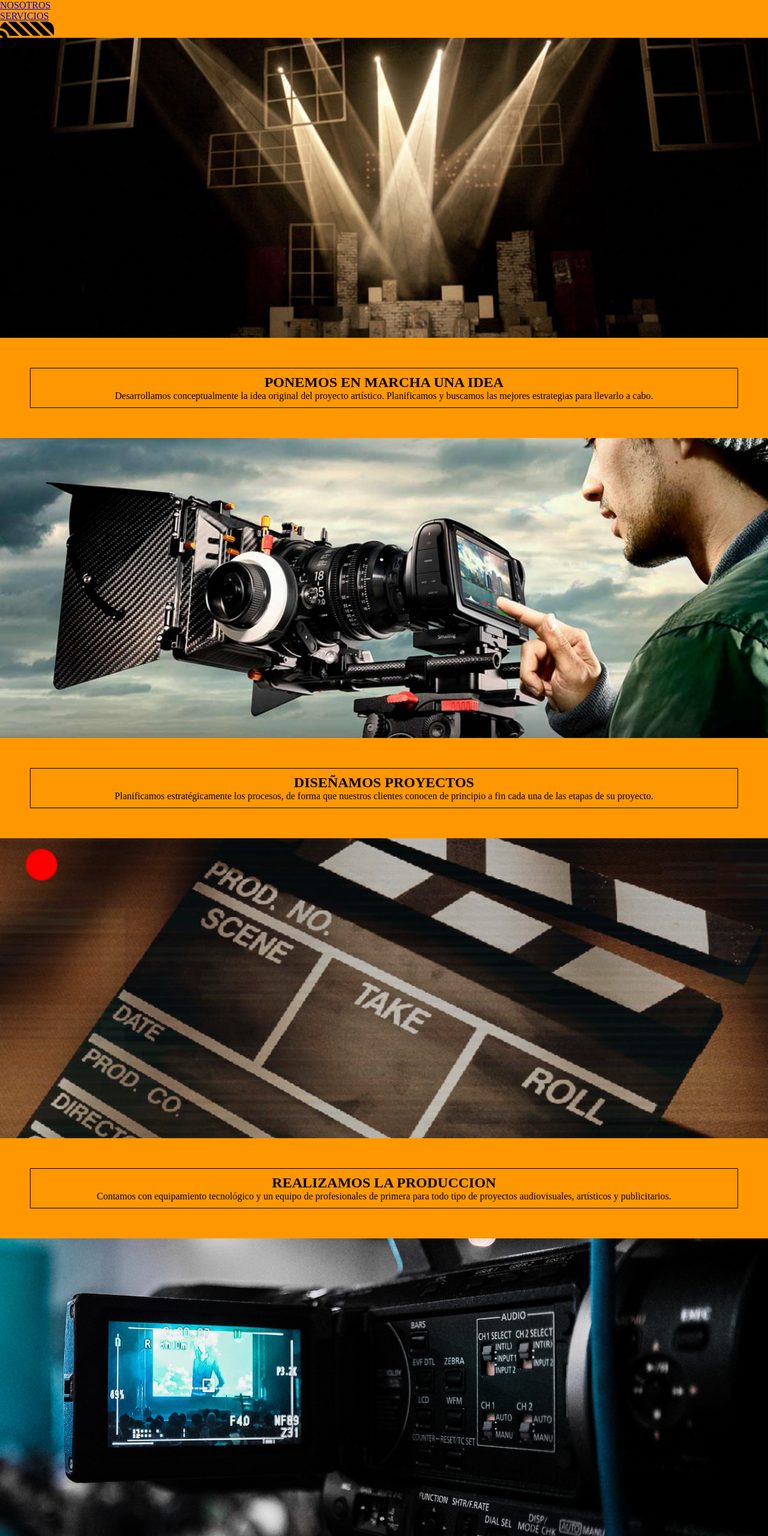
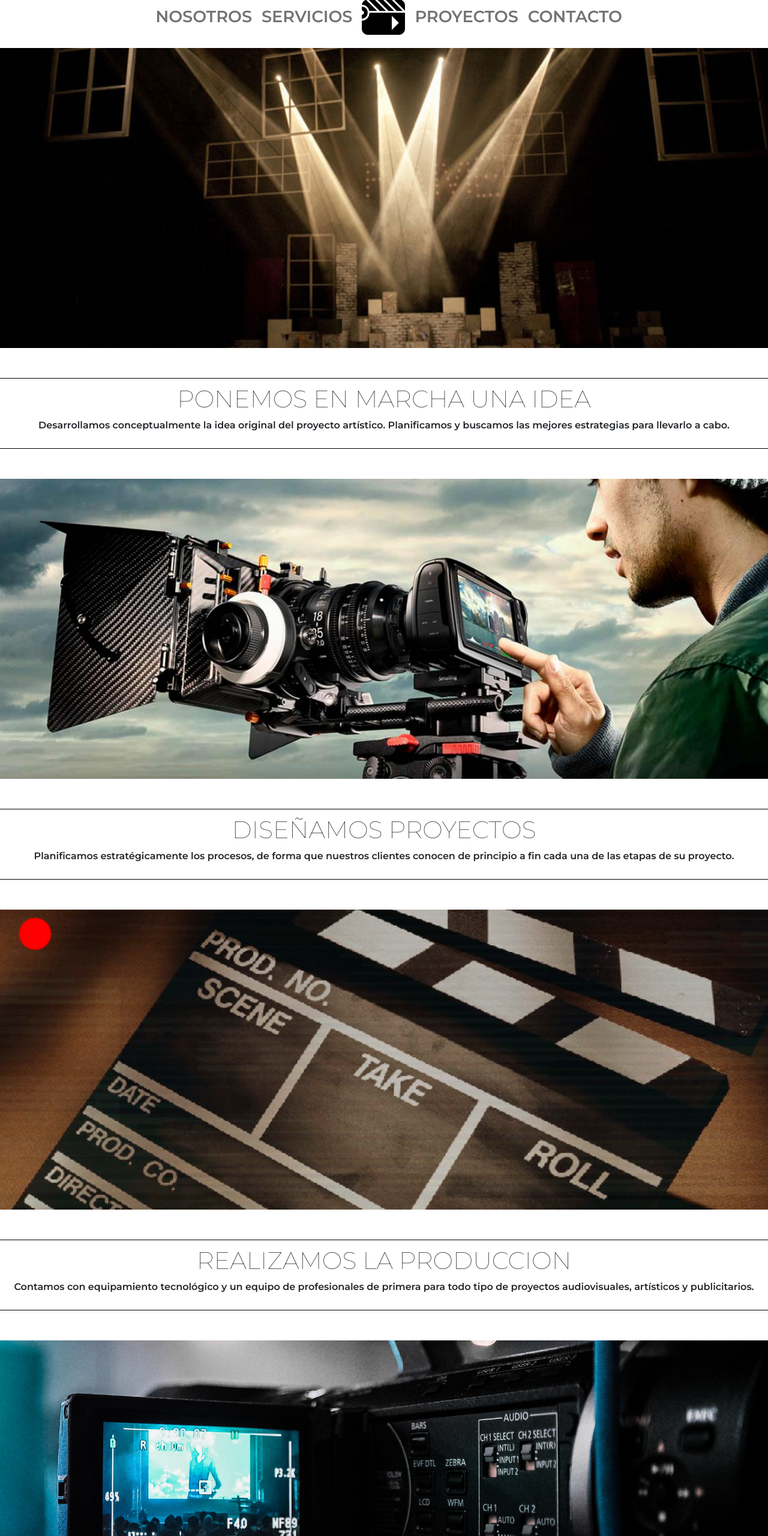
Before and after one commit to denisehellmuth/Lasde-audiovisual, a plain HTML site: page pages/servicios.html in a window 1280 px wide. Shown: the top 2560 px of the page at 60% size. Drawn offline with nearby package versions, Linux system fonts and the light colour scheme.

Commit message:
segunda entrega proyecto final

```diff
--- a/css/estilos.css
+++ b/css/estilos.css
@@ -178,7 +178,7 @@ header {
 }
 
 /* ----------------- SERVICIOS ----------------*/
-.grillaser {
+/* .grillaser {
     background-color:#ff9800;
     display: grid;
     grid-template-columns: 1fr;
@@ -196,38 +196,50 @@ header {
     "parallax5 "
     "footer" ;
 
-}
+} */
 .bgnav div {
-    background-color:#ff9800;
+    background-color: white;
 }
 .servicios1  {
     grid-area: servicios1;
-    border: solid  1px black;
-    margin: 50px;
+    border-bottom: solid  1px black;
+    border-top: solid  1px black;
+    margin-top: 50px;
+    margin-bottom: 50px;
     padding: 10px;
     text-align: center;
+    font-weight: bolder;
 }
 .servicios2 {
     grid-area: servicio2;
-    border: solid  1px black;
-    margin: 50px;
+    border-bottom: solid  1px black;
+    border-top: solid  1px black;
+    margin-top: 50px;
+    margin-bottom: 50px;
     padding: 10px;
     text-align: center;
+    font-weight: bolder;
 }
 .servicios3 {
     grid-area: servicio3;
-    border: solid  1px black;
-    margin: 50px;
+    border-bottom: solid  1px black;
+    border-top: solid  1px black;
+    margin-top: 50px;
+    margin-bottom: 50px;
     padding: 10px;
     text-align: center;
+    font-weight: bolder;
 
 }
 .servicios4 {
     grid-area: servicio4;
-    border: solid  1px black;
-    margin: 50px;
+    border-bottom: solid  1px black;
+    border-top: solid  1px black;
+    margin-top: 50px;
+    margin-bottom: 50px;
     padding: 10px;
     text-align: center;
+    font-weight: bolder;
 
 }
 
@@ -282,7 +294,7 @@ header {
 
 }
 /* ----------------- PROYECTOS ----------------*/
-.conteiner {
+/* .conteiner {
     background-color:#ff9800;
     display: grid;
     grid-template-columns:repeat(5, 286px) ;
@@ -295,12 +307,14 @@ header {
       "foto1 foto1 foto2 foto2 foto2"
       "foto4 foto4 foto4 foto3 foto3"
       "footer footer footer footer footer"
-}
+} */
 .titulo {
-    background-color:  #cf6c09;
+    background-color:  black;
     grid-area: titulo;
     padding: 10px;
     text-align: center;
+    color: white;
+    font-weight: bolder;
 
 
 }
@@ -1068,7 +1082,7 @@ h3{
     .navegador {
         height: 3rem;
     }
-}  */
+}   */
 /* ----------------- responsive servicios tablet ----------------*/
 
 /* @media screen and (max-width:768px) {
--- a/pages/proyectos.html
+++ b/pages/proyectos.html
@@ -5,13 +5,39 @@
     <meta http-equiv="X-UA-Compatible" content="IE=edge">
     <meta name="viewport" content="width=\, initial-scale=1.0">
     <title>PROYECTOS</title>
+    <link href="https://cdn.jsdelivr.net/npm/bootstrap@5.1.3/dist/css/bootstrap.min.css" rel="stylesheet" integrity="sha384-1BmE4kWBq78iYhFldvKuhfTAU6auU8tT94WrHftjDbrCEXSU1oBoqyl2QvZ6jIW3" crossorigin="anonymous">
     <link rel="stylesheet" href="../css/estilos.css">
 	<link href="https://fonts.googleapis.com/css2?family=Raleway:wght@200&display=swap" rel="stylesheet">
+    <link href="https://fonts.googleapis.com/css2?family=Bebas+Neue&family=Montserrat:wght@100;600&display=swap" rel="stylesheet">
 </head>
 <body>
 <div class="conteiner">
     <header>
-        <nav class="navegador">
+        <nav class="navegador-b mt-3 navbar navbar-expand-sm navbar-light">
+			<div class="container-fluid">
+				<div class="row">
+					<div class="col-lg-12 col-xs-12">
+			  <a class="navbar-brand" href="#"></a>
+			  <button class="navbar-toggler" type="button" data-bs-toggle="collapse" data-bs-target="#navbarNav" aria-controls="navbarNav" aria-expanded="false" aria-label="Toggle navigation">
+				<span class="navbar-toggler-icon"></span>
+			  </button>
+			  <div class="collapse navbar-collapse" id="navbarNav">
+				<ul class="navbar-nav">
+				  <li class="nav-item">
+					<a class="nav-link active" aria-current="page" href="#"></a>
+				  </li>
+				  <li class="nav-item">
+					<li><a class="nav-link" href="./nosotros.html">NOSOTROS</a></li>
+						<li><a class="nav-link" href="./servicios.html">SERVICIOS</a></li>
+						<li class="diferente"><a class="nav-link" href="../index.html"><img src="../multimedia/clapperboard-vector-graphics-portable-network-graphics-logo-computer-icons-claqueta-b171e2cebb03d4b0096e6a37552f21fb.png" alt="logo" width="100%"></a></li>
+						<li><a class="nav-link" href="./proyectos.html">PROYECTOS</a></li>
+						<li><a class="nav-link" href="./contacto.html">CONTACTO</a></li>
+
+				</ul>
+			  </div>
+			</div>
+		  </nav>
+        <!-- <nav class="navegador">
 			<ul>
 				<li><a href="./nosotros.html">NOSOTROS</a></li>
 				<li><a href="./servicios.html">SERVICIOS</a></li>
@@ -19,30 +45,36 @@
 				<li><a href="./proyectos.html">PROYECTOS</a></li>
 				<li><a href="./contacto.html">CONTACTO</a></li>
 			</ul>
-		</nav>
+		</nav>  -->
     </header>
-            <div class="titulo">
+        <div class="row">
+            <div class="col-12 titulo">
                 <h1>TRABAJOS REALIZADOS</h1>
             </div>
-            <div class="foto1">
+        </div>
+        <div class="row">
+            <div class="col-lg-6 col-xs-12  foto1">
                 <img src="../multimedia/camara-de-cine.jpeg" alt="cmara" width="95%">
             </div>
-            <div class="foto2">
+            <div class="col-lg-6 col-xs-12  foto2">
                 <img src="../multimedia/teatro.jpeg" alt="cmara" width="95%">
             </div>
-            <div class="foto3">
+            <div class="col-lg-6 col-xs-12  foto3">
                 <img src="../multimedia/pexels-donald-tong-66134.jpg" alt="cmara" width="95%">
             </div>
-            <div class="foto4">
+            <div class="col-lg-6 col-xs-12 foto4">
                 <img src=../multimedia/camaras-de-cine-blackmagic-pocket.jpeg alt="cmara" width="95%">
             </div>
-        <footer class="fondofooter">
+        </div>
+        <footer class="col-lg-12 col-xs-12 fondofooter">
             <div class="redes">
                 <img src="../multimedia/pngegg (1).png" alt="vimeo">
                 <img src="../multimedia/pngegg.png" alt="instagram">
             </div>
                 <h3>Copyright © 2020 LasDe Producciones</h3>
         </footer>
-</div>
+  </div>
+<script src="https://cdn.jsdelivr.net/npm/@popperjs/core@2.10.2/dist/umd/popper.min.js" integrity="sha384-7+zCNj/IqJ95wo16oMtfsKbZ9ccEh31eOz1HGyDuCQ6wgnyJNSYdrPa03rtR1zdB" crossorigin="anonymous"></script>
+<script src="https://cdn.jsdelivr.net/npm/bootstrap@5.1.3/dist/js/bootstrap.min.js" integrity="sha384-QJHtvGhmr9XOIpI6YVutG+2QOK9T+ZnN4kzFN1RtK3zEFEIsxhlmWl5/YESvpZ13" crossorigin="anonymous"></script>
 </body>
 </html>
--- a/pages/servicios.html
+++ b/pages/servicios.html
@@ -5,13 +5,39 @@
     <meta http-equiv="X-UA-Compatible" content="IE=edge">
     <meta name="viewport" content="width=\, initial-scale=1.0">
     <title>SERVICIOS</title>
+    <link href="https://cdn.jsdelivr.net/npm/bootstrap@5.1.3/dist/css/bootstrap.min.css" rel="stylesheet" integrity="sha384-1BmE4kWBq78iYhFldvKuhfTAU6auU8tT94WrHftjDbrCEXSU1oBoqyl2QvZ6jIW3" crossorigin="anonymous">
     <link rel="stylesheet" href="../css/estilos.css">
+    <link href="https://fonts.googleapis.com/css2?family=Bebas+Neue&family=Montserrat:wght@100;600&display=swap" rel="stylesheet">
 	<link href="https://fonts.googleapis.com/css2?family=Raleway:wght@200&display=swap" rel="stylesheet">
 </head>
 <body>
     <div class="grillaser">
     <header >
-         <nav class="navegador">
+        <nav class="navegador-b mt-3 navbar navbar-expand-sm navbar-light">
+			<div class="container-fluid">
+				<div class="row">
+					<div class="col-lg-12 col-xs-12">
+			  <a class="navbar-brand" href="#"></a>
+			  <button class="navbar-toggler" type="button" data-bs-toggle="collapse" data-bs-target="#navbarNav" aria-controls="navbarNav" aria-expanded="false" aria-label="Toggle navigation">
+				<span class="navbar-toggler-icon"></span>
+			  </button>
+			  <div class="collapse navbar-collapse" id="navbarNav">
+				<ul class="navbar-nav">
+				  <li class="nav-item">
+					<a class="nav-link active" aria-current="page" href="#"></a>
+				  </li>
+				  <li class="nav-item">
+					<li><a class="nav-link" href="./nosotros.html">NOSOTROS</a></li>
+						<li><a class="nav-link" href="./servicios.html">SERVICIOS</a></li>
+						<li class="diferente"><a class="nav-link" href="../index.html"><img src="../multimedia/clapperboard-vector-graphics-portable-network-graphics-logo-computer-icons-claqueta-b171e2cebb03d4b0096e6a37552f21fb.png" alt="logo" width="100%"></a></li>
+						<li><a class="nav-link" href="./proyectos.html">PROYECTOS</a></li>
+						<li><a class="nav-link" href="./contacto.html">CONTACTO</a></li>
+
+				</ul>
+			  </div>
+			</div>
+		  </nav>
+         <!-- nav class="navegador">
 			<ul>
 				<li><a href="./nosotros.html">NOSOTROS</a></li>
 				<li><a href="./servicios.html">SERVICIOS</a></li>
@@ -19,33 +45,32 @@
 				<li><a href="./proyectos.html">PROYECTOS</a></li>
 				<li><a href="./contacto.html">CONTACTO</a></li>
 			</ul>
-		</nav>
+		</nav>  -->
     </header>
-<section class="bgnav">
-    <div class="parallax1"></div>
-    <div class="servicios1">
+    <section class="row bgnav">
+        <div class="col-12 parallax1"></div>
+            <div class="col-12 servicios1">
                 <h1>PONEMOS EN MARCHA UNA IDEA</h1>
                 <p>Desarrollamos conceptualmente la idea original del proyecto artístico. Planificamos y buscamos las mejores estrategias para llevarlo a cabo.</p>
             </div>
-     <div class="parallax2"></div>
-     <div class="servicios2">
+        <div class="col-12 parallax2"></div>
+            <div class="col-12 servicios2">
                 <h1>DISEÑAMOS PROYECTOS</h1>
                 <p>Planificamos estratégicamente los procesos, de forma que nuestros clientes conocen de principio a fin cada una de las etapas de su proyecto.</p>
             </div>
-     <div class="parallax3"></div>
-     <div class="servicios3">
+        <div class="col-12 parallax3"></div>
+            <div class="col-12 servicios3">
                 <h1>REALIZAMOS LA PRODUCCION</h1>
                 <p>Contamos con equipamiento tecnológico y un equipo de profesionales de primera para todo tipo de proyectos audiovisuales, artísticos y publicitarios.</p>
             </div>
-    <div class="parallax4"></div>
-    <div class="servicios4">
+        <div class="col-12 parallax4"></div>
+            <div class="col-12 servicios4">
                 <h1>REEL</h1>
                 <p>La mejor opción audiovisual para mostrar proyectos artísticos o publicitarios. Realizamos contenidos para cine, redes y salas de espera.</p>
             </div>
-    <div class="parallax5"></div>
-
+       <div class="col-12 parallax5"></div>
     </section>
-    <footer class="fondofooter">
+    <footer class="col-lg-12 col-xs-12 fondofooter">
         <div class="redes">
             <img src="../multimedia/pngegg (1).png" alt="vimeo">
             <img src="../multimedia/pngegg.png" alt="instagram">
@@ -53,5 +78,7 @@
             <h3>Copyright © 2020 LasDe Producciones</h3>
     </footer>
    </div>
+<script src="https://cdn.jsdelivr.net/npm/@popperjs/core@2.10.2/dist/umd/popper.min.js" integrity="sha384-7+zCNj/IqJ95wo16oMtfsKbZ9ccEh31eOz1HGyDuCQ6wgnyJNSYdrPa03rtR1zdB" crossorigin="anonymous"></script>
+<script src="https://cdn.jsdelivr.net/npm/bootstrap@5.1.3/dist/js/bootstrap.min.js" integrity="sha384-QJHtvGhmr9XOIpI6YVutG+2QOK9T+ZnN4kzFN1RtK3zEFEIsxhlmWl5/YESvpZ13" crossorigin="anonymous"></script>
 </body>
 </html>
```
Lines whose indentation alone changed are shown as unchanged.
